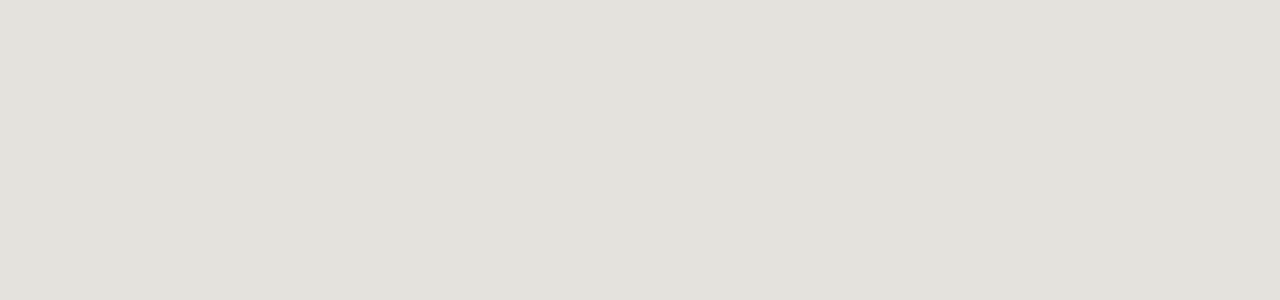
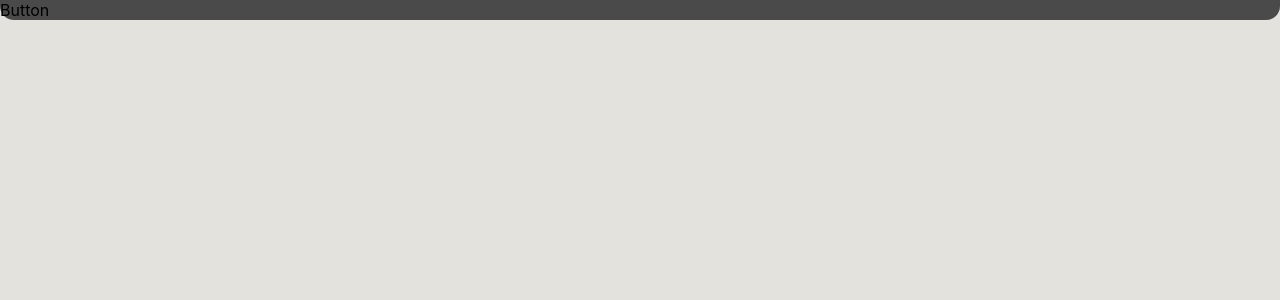
Before and after one commit to calebvweich/Full-Stack_To-Do_App, a React (Create React App) app in the folder task-site/: page / in a window 1280 px wide. Shown: the top 300 px of the page. Built offline with nearby package versions, Linux system fonts and the light colour scheme.

Commit message:
Added component folder and button file

```diff
--- a/task-site/package.json
+++ b/task-site/package.json
@@ -3,6 +3,9 @@
   "version": "0.1.0",
   "private": true,
   "dependencies": {
+    "@emotion/react": "^11.14.0",
+    "@emotion/styled": "^11.14.1",
+    "@mui/material": "^7.3.2",
     "@testing-library/dom": "^10.4.1",
     "@testing-library/jest-dom": "^6.8.0",
     "@testing-library/react": "^16.3.0",
--- a/task-site/src/App.css
+++ b/task-site/src/App.css
@@ -5,6 +5,7 @@
 }
 .App-header {
   width: 100%;
+  height: 8%;
   min-height: 8%;
   background: #4A4A4A;
   border-radius: 0px 0px 14px 14px;
--- a/task-site/src/App.js
+++ b/task-site/src/App.js
@@ -1,9 +1,11 @@
 import './App.css';
+import Button from './Components/Button';
 
 function App() {
   return (
     <div className="App">
       <header className="App-header">
+        <Button />
       </header>
     </div>
   );
--- /dev/null
+++ b/task-site/src/Components/Button.js
@@ -0,0 +1,5 @@
+export default function Button() {
+    return(
+        <div>Button</div>
+    )
+}
```
Also changed, not shown: 1 other file (tests, documents, lock files or other folders).
